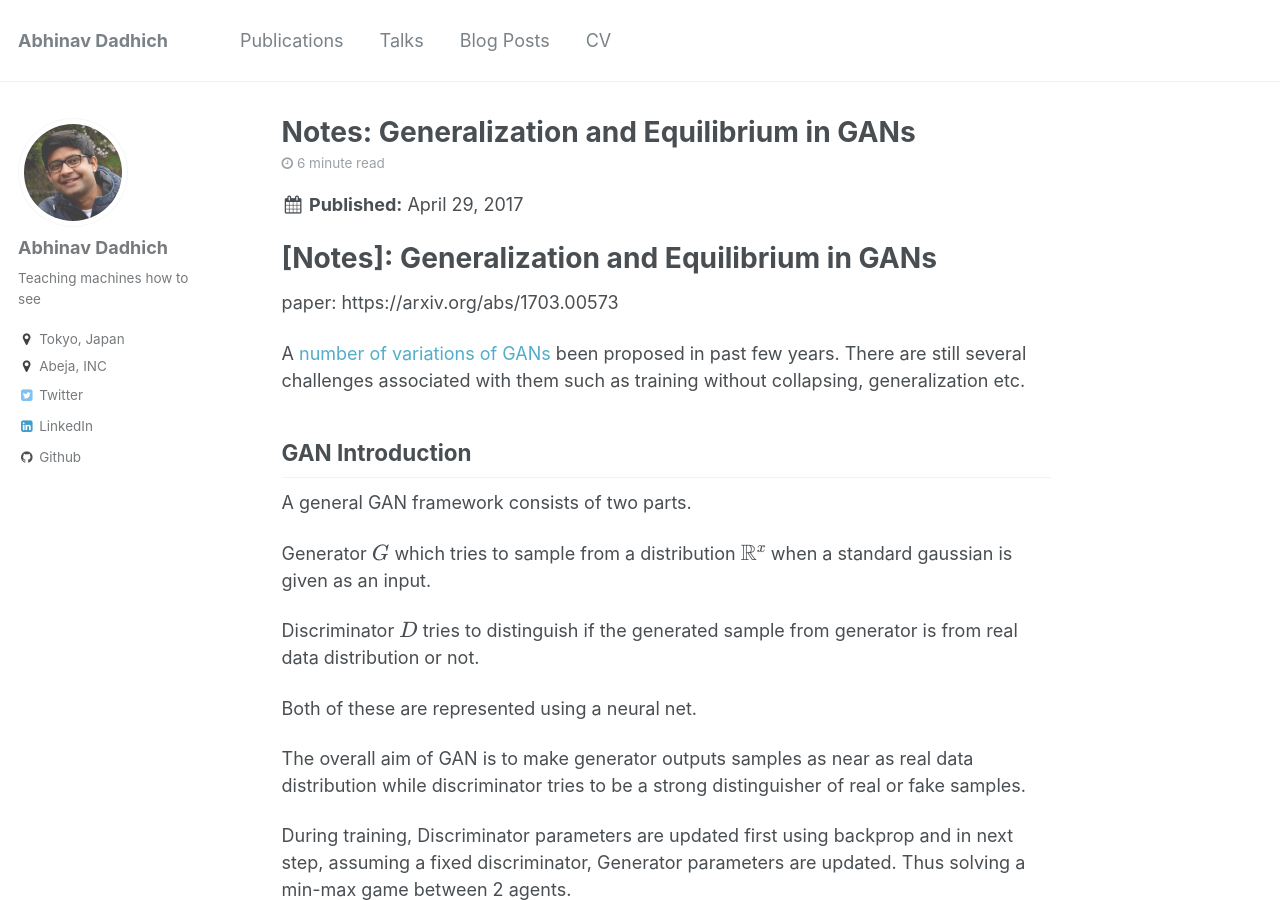
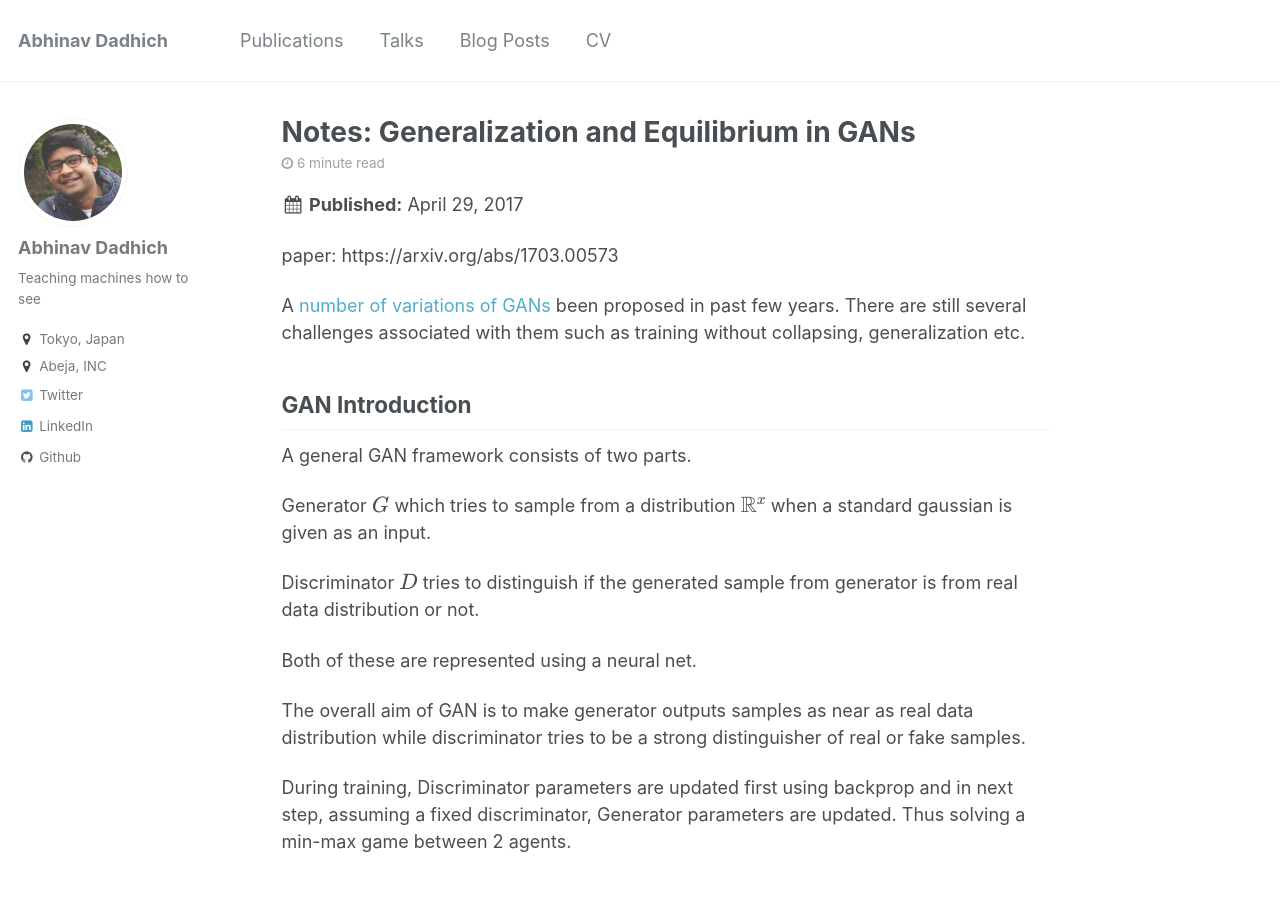
Before and after one commit to ResByte/ResByte.github.io, a Jekyll site: the page built from _posts/2017-04-29-arora-gen-eqbm-17.md, in a window 1280 px wide and 900 px high. Built offline with Jekyll 4.4.1, drawn with Linux system fonts in a browser that asks for light colours; formulas are drawn with MathJax 3.

Commit message:
Update 2017-04-29-arora-gen-eqbm-17.md

```diff
--- a/_posts/2017-04-29-arora-gen-eqbm-17.md
+++ b/_posts/2017-04-29-arora-gen-eqbm-17.md
@@ -9,7 +9,6 @@ tags:
   - GAN
 ---
 
-# [Notes]: Generalization and Equilibrium in GANs
 
 paper: https://arxiv.org/abs/1703.00573
 
```
